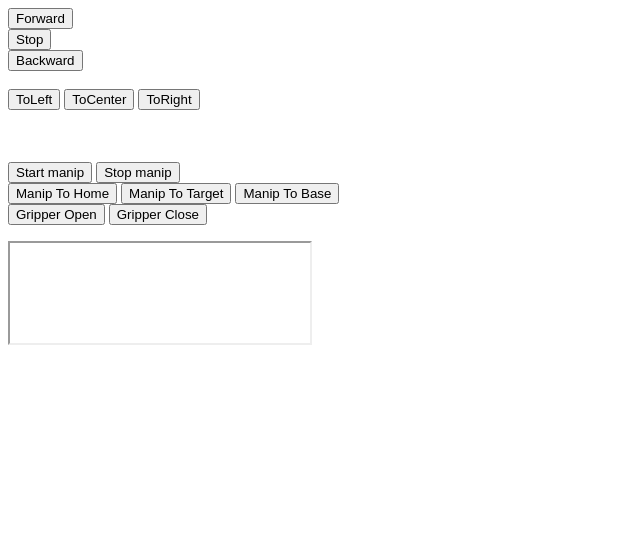
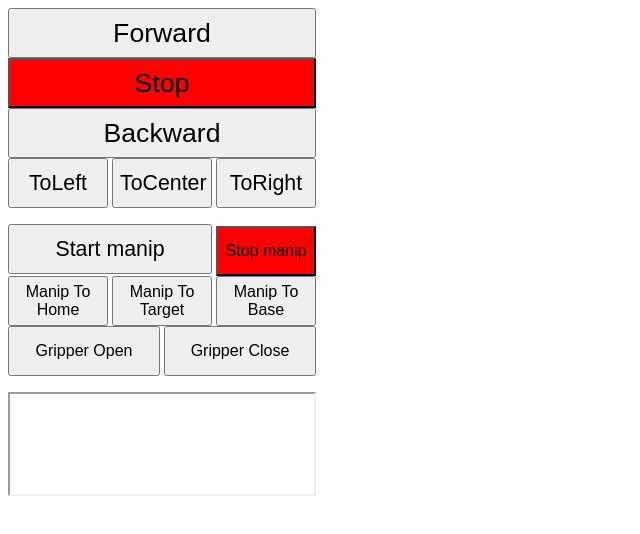
Before and after one commit to boodjoom/RoverRest, a plain HTML site: page etc/docroot/index.html in a window 1280 px wide. Shown: the whole page, without its empty margins (0-640 px from the left). Drawn offline with Linux system fonts and the light colour scheme.

Commit message:
html interface

```diff
--- a/etc/docroot/index.html
+++ b/etc/docroot/index.html
@@ -1,29 +1,27 @@
 <html><body>
 <iframe name="hiddenFrame" width="0" height="0" border="0"  style="display: none;"></iframe>
 <form action="/vehicle" id="vehicleCtrl" method="get" name="vehicleCtrl" target="resultFrame">
-<button name="speed" value="1">Forward</button>
+<button name="speed" value="1" style="height:50px; width:308px; font-size:20pt;">Forward</button>
 <br>
-<button name="speed" value="0">Stop</button>
+<button name="speed" value="0" style="height:50px; width:308px; background-color:red;font-size:20pt;">Stop</button>
 <br>
-<button name="speed" value="-1">Backward</button>
+<button name="speed" value="-1" style="height:50px; width:308px;font-size:20pt;">Backward</button>
 <br>
-<br>
-<button name="yaw" value="-1">ToLeft</button>
-<button name="yaw" value="0">ToCenter</button>
-<button name="yaw" value="1">ToRight</button>
+<button name="yaw" value="-1" style="height:50px; width:100px; font-size:16pt;">ToLeft</button>
+<button name="yaw" value="0"  style="height:50px; width:100px; font-size:16pt;">ToCenter</button>
+<button name="yaw" value="1"  style="height:50px; width:100px; font-size:16pt;">ToRight</button>
 </form>
-<br>
-<br>
+
 <form action="/manip" id="manipCtrl" method="get" name="manipCtrl" target="resultFrame">
-<button name="action" value="start">Start manip</button>
-<button name="action" value="stop">Stop manip</button>
+<button name="action" value="start" style="height:50px; width:204px; font-size:16pt;">Start manip</button>
+<button name="action" value="stop" style="height:50px; width:100px; background-color:red; font-size:12pt;">Stop manip</button>
   <br>
-  <button name="action" value="home">Manip To Home</button>
-  <button name="action" value="target">Manip To Target</button>
-  <button name="action" value="base">Manip To Base</button>
+  <button name="action" value="home"   style="height:50px; width:100px; font-size:12pt;">Manip To Home</button>
+  <button name="action" value="target" style="height:50px; width:100px; font-size:12pt;">Manip To Target</button>
+  <button name="action" value="base"   style="height:50px; width:100px; font-size:12pt;">Manip To Base</button>
   <br>
-  <button name="action" value="open">Gripper Open</button>
-  <button name="action" value="close">Gripper Close</button>
+  <button name="action" value="open" style="height:50px; width:152px; font-size:12pt;">Gripper Open</button>
+  <button name="action" value="close" style="height:50px; width:152px; font-size:12pt;">Gripper Close</button>
 </form>
-<iframe name="resultFrame" height="100" border="1" ></iframe>
+<iframe name="resultFrame" border="1" style="height:100px; width:304px"></iframe>
 </body></html>
```
